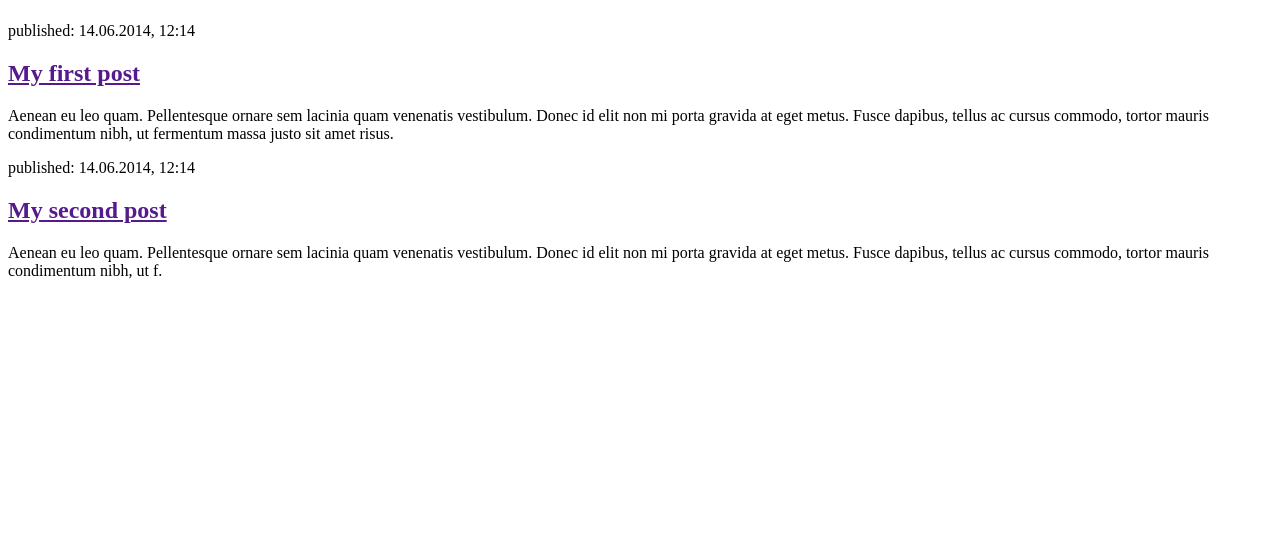
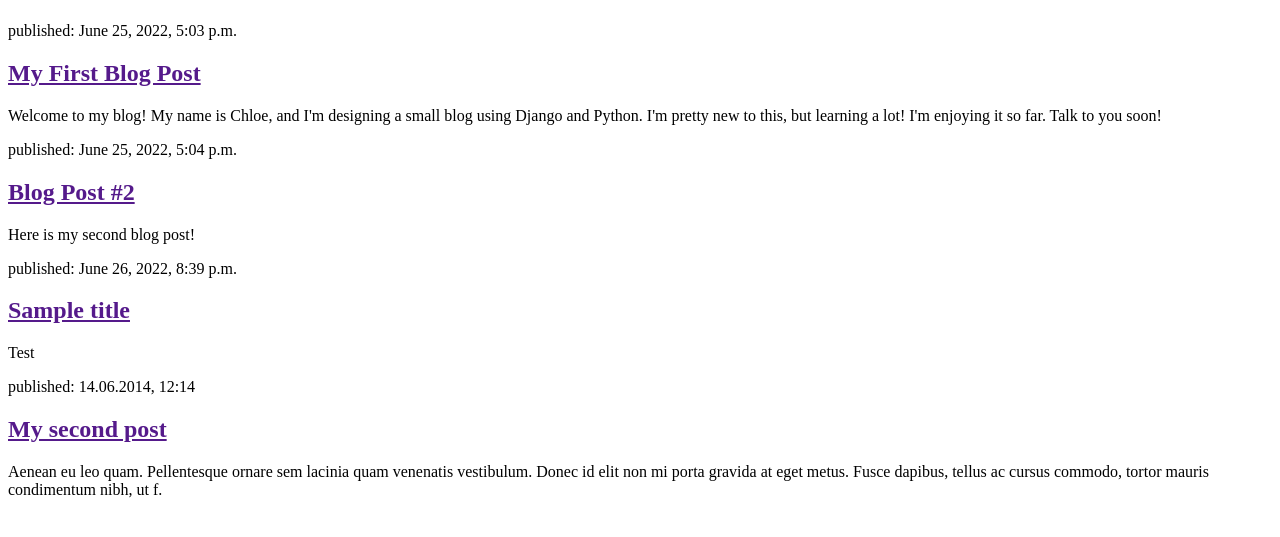
Before and after one commit to mintelc12/my-first-blog, a Django app: page / in a window 1280 px wide. Shown: the part 58-595 px from the top of the page. Run offline with Django 3.2, Linux system fonts and the light colour scheme; data comes from the database, SQL or seed files in the repository; both versions use the stored data as it was after the commit.

Commit message:
Modified templates to display posts from database.

```diff
--- a/blog/templates/blog/post_list.html
+++ b/blog/templates/blog/post_list.html
@@ -8,11 +8,13 @@
             <h1><a href="/">Chloe's Blog</a></h1>
         </header>
 
-        <article>
-            <time>published: 14.06.2014, 12:14</time>
-            <h2><a href="">My first post</a></h2>
-            <p>Aenean eu leo quam. Pellentesque ornare sem lacinia quam venenatis vestibulum. Donec id elit non mi porta gravida at eget metus. Fusce dapibus, tellus ac cursus commodo, tortor mauris condimentum nibh, ut fermentum massa justo sit amet risus.</p>
-        </article>
+{% for post in posts %}
+    <article>
+        <time>published: {{ post.published_date }}</time>
+        <h2><a href="">{{ post.title }}</a></h2>
+        <p>{{ post.text|linebreaksbr }}</p>
+    </article>
+{% endfor %}
 
         <article>
             <time>published: 14.06.2014, 12:14</time>
--- a/blog/views.py
+++ b/blog/views.py
@@ -1,3 +1,7 @@
 from django.shortcuts import render
+from django.utils import timezone
+from .models import Post
+
 def post_list(request):
-    return render(request, 'blog/post_list.html', {})
+    posts = Post.objects.filter(published_date__lte=timezone.now()).order_by('published_date')
+    return render(request, 'blog/post_list.html', {"posts": posts})
```
Also changed, not shown: db.sqlite3.
